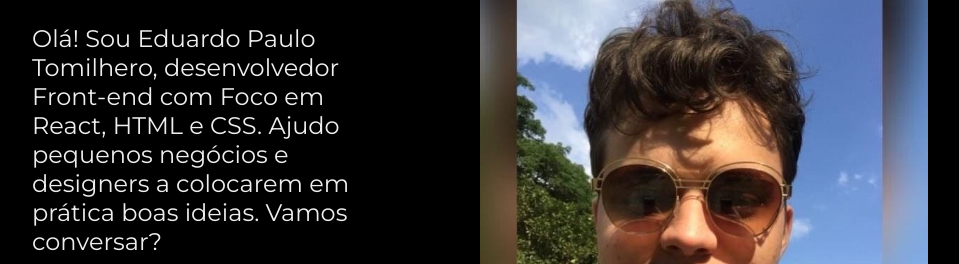
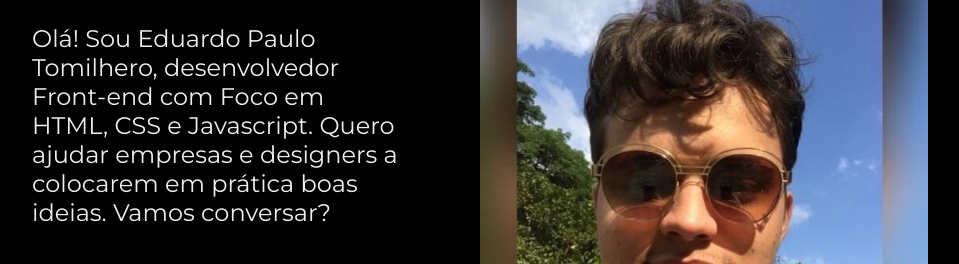
Before and after one commit to EduT3/Portifolio-Edu, a plain HTML site: page index.html in a window 1280 px wide. Shown: the part 405-669 px from the top of the page, without its empty margins (160-1119 px from the left). Drawn offline with nearby package versions, Linux system fonts and the light colour scheme.

Commit message:
Add files via upload

```diff
--- a/index.html
+++ b/index.html
@@ -26,8 +26,8 @@
         </h1>
         <p class="apresentacao__conteudo__texto">
           Olá! Sou Eduardo Paulo Tomilhero, desenvolvedor Front-end com Foco em
-          React, HTML e CSS. Ajudo pequenos negócios e designers a colocarem em
-          prática boas ideias. Vamos conversar?
+          HTML, CSS e Javascript. Quero ajudar empresas e designers a colocarem
+          em prática boas ideias. Vamos conversar?
         </p>
         <div class="apresentacao__links">
           <h2 class="apresentacao__links__subtitulo">Acesse Minhas Redes!</h2>
```
